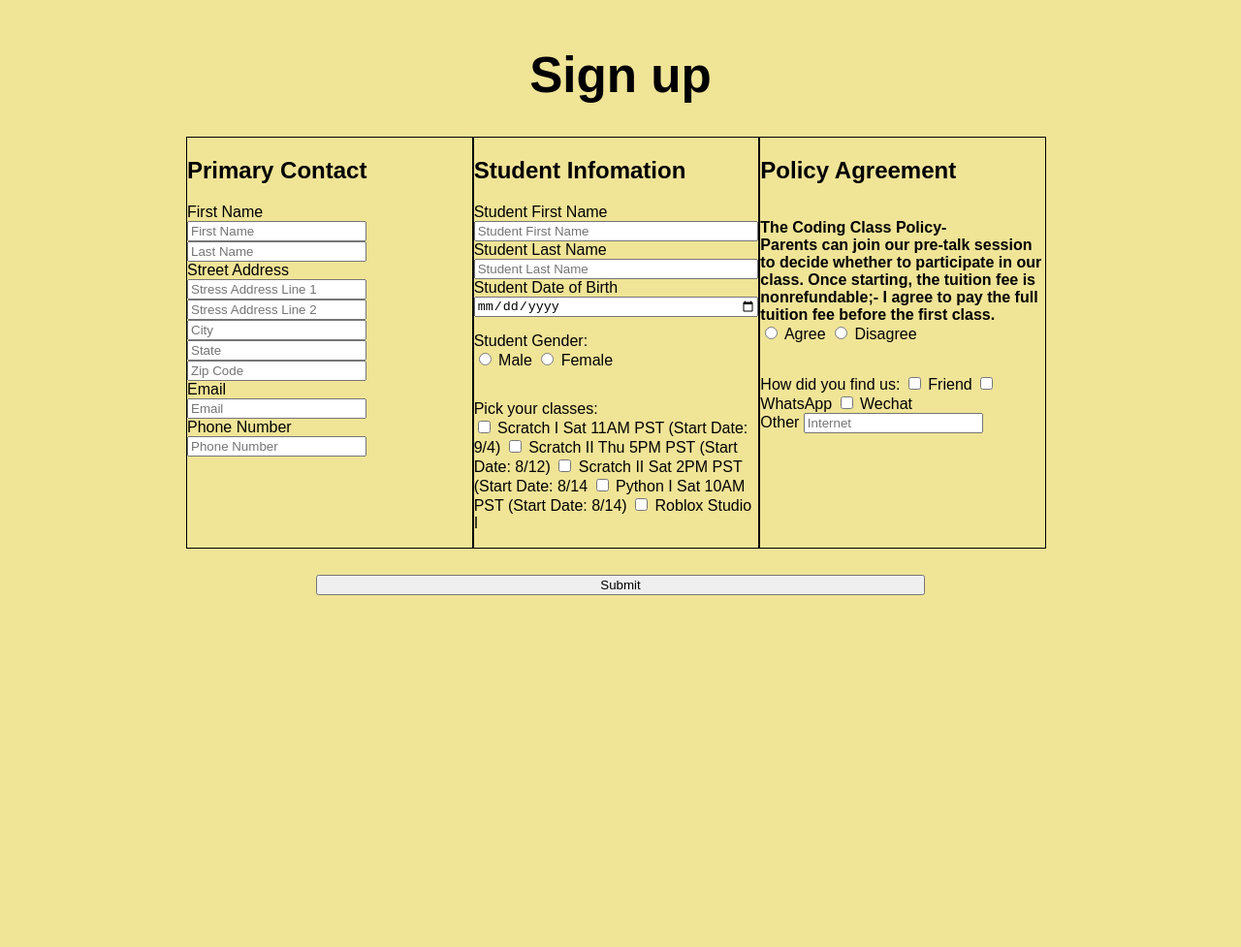
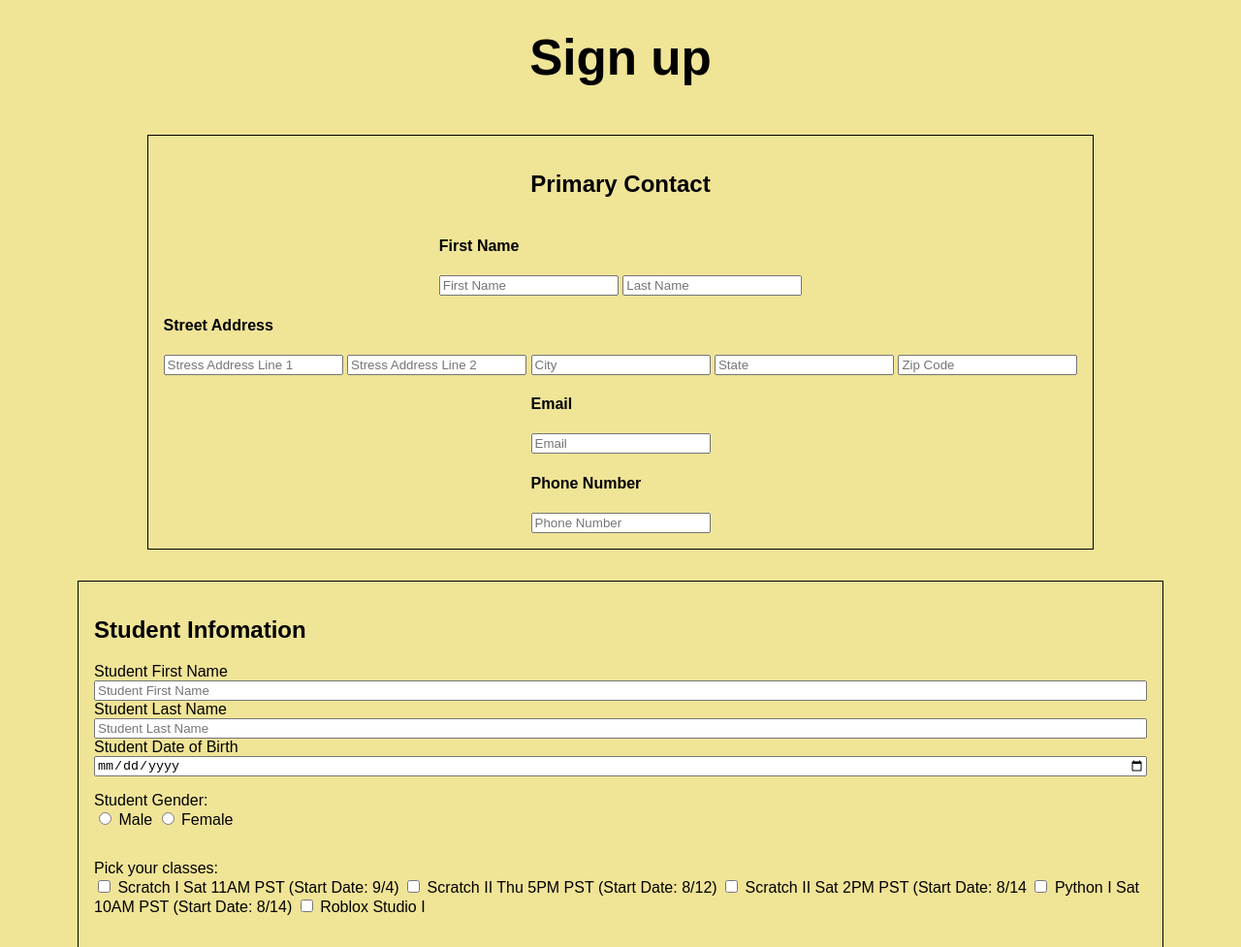
Before and after one commit to aidanschang/AvocadoCodingWebVer2.0, a plain HTML site: page signup.html in a window 1280 px wide. Shown: the part 1060-2037 px from the top of the page at 97% size. Before the commit the page ends 1700 px from the top, so only its background shows below. Drawn offline with Linux system fonts and the light colour scheme.

Commit message:
Form Refine 1

```diff
--- a/avocadostyle.css
+++ b/avocadostyle.css
@@ -587,13 +587,14 @@ nav a:hover {
 
 
 #signup_container {
-    max-width: 70%;
+    max-width: 90%;
     padding-top: 5em;
     margin: 0 auto;
 }
 
 #form {
     display: flex;
+    justify-content: center;
     flex-wrap: wrap;
 }
 
@@ -622,8 +623,9 @@ nav a:hover {
 
 
 .form_control {
-    width: 33%;
-    min-width: 200px;
+    padding:1em;
+    margin: 1em 1em;
+    min-width: 550px;
     border: 1px solid;
     display:flex;
     flex-direction: column;
@@ -639,3 +641,9 @@ nav a:hover {
     display: flex;
     justify-content: center;
 }
+
+#primary_contact {
+    display: flex;
+    justify-content: center;
+    align-items: center;
+}
--- a/navbar.js
+++ b/navbar.js
@@ -2,7 +2,7 @@ class pageHeader extends HTMLElement {
     connectedCallback() {
         this.innerHTML = `
         <header id="navbar_header">
-        <h1 class='logo'><a href="#hero_container" id="navbar__logo">Avocado Coding Class</a></h1>
+        <h1 class='logo'><a href="index.html" id="navbar__logo">Avocado Coding Class</a></h1>
         <input type="checkbox" id='nav-toggle' class="nav-toggle">
         <nav>
             <ul class="navbar__menu">
--- a/signup.html
+++ b/signup.html
@@ -84,29 +84,26 @@
 
         <section id="signup_form" class="signup_sections">
 
-            <form class="form" id="form" action="https://formspree.io/f/mayajgwj" method="POST">
+            <form class="form" id="form" action="" method="POST">
 
                 <div class="form_control" id="primary_contact">
                     <h2 class="steps">Primary Contact</h2>
+
                     <div id="fullname">
-                        <div>
-                            <label for="firstname" class='fillout_label'>First Name</label>
-                        </div>
+                        <h4>First Name</h4>
+
                         <input class='fillout-input' type="text" placeholder= 'First Name' id='firstname' name="firstname">
                         <input class='fillout-input' type="text" placeholder= 'Last Name' id='lastname' name="lastname">
                         <p class='error-message'>Error message</p>
                     </div>
 
                     <div id="address">
-                        <div>
-                            <label for="streetaddress" class='fillout_label'>Street Address</label>
-                        </div>
-                        <div>
-                            <input class='fillout-input' placeholder= 'Stress Address Line 1' id='streetaddress1' name="streetaddress1">
-                            <p class='error-message'>Error message</p>
+                        <h4>Street Address</h4>
 
-                            <input class='fillout-input' placeholder= 'Stress Address Line 2' id='streetaddress2' name="streetaddress2">
-                        </div>
+                        <input class='fillout-input' placeholder= 'Stress Address Line 1' id='streetaddress1' name="streetaddress1">
+                        <p class='error-message'>Error message</p>
+                        <input class='fillout-input' placeholder= 'Stress Address Line 2' id='streetaddress2' name="streetaddress2">
+
                         <input class='fillout-input' id='city' placeholder= 'City' name="city">
                         <p class='error-message'>Error message</p>
 
@@ -118,17 +115,15 @@
                     </div>
 
                     <div id="email">
-                        <div>
-                            <label for="email" class='fillout_label'>Email</label>
-                        </div>
+                        <h4>Email</h4>
+
                         <input class='fillout-input' type="email" placeholder= 'Email' id='email' name="email">
                         <p class='error-message'>Error message</p>
                     </div>
 
                     <div id="phonenumber">
-                        <div>
-                            <label for="phonenumber" class='fillout_label'>Phone Number</label>
-                        </div>
+                        <h4>Phone Number</h4>
+
                         <input class='fillout-input' type="number" placeholder= 'Phone Number' id='phonenumber' name="phonenumber">
                         <p class='error-message'>Error message</p>
                     </div>
```
